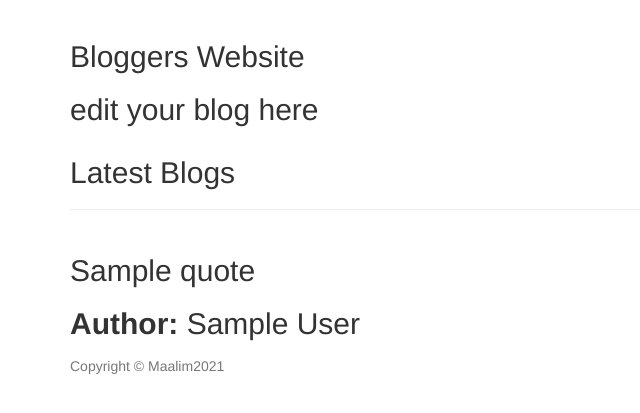
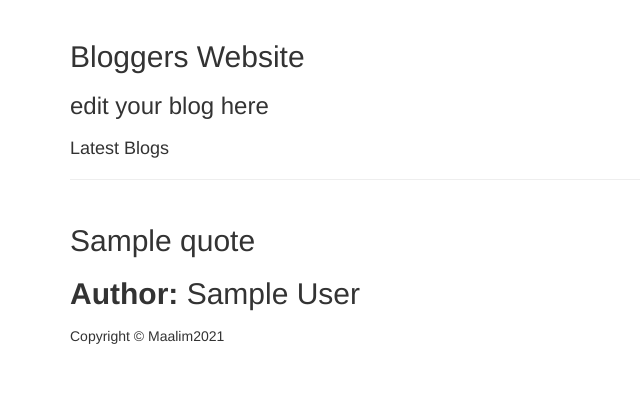
Before and after one commit to Maalim18/Blog, a Flask app: template app/templates/index.html in a window 1280 px wide. Shown: the part 52-465 px from the top of the page, without its empty margins (0-640 px from the left). Run offline with Flask 2, Linux system fonts and the light colour scheme; the template is opened without the code that fills it: most values are stand-ins (such as "Sample title", 1, 10 or a date in 2020); some libraries are stand-ins or nearby versions.

Commit message:
add changes

```diff
--- a/app/templates/index.html
+++ b/app/templates/index.html
@@ -4,11 +4,11 @@
 <div class="valign-wrapper ba-jumbotron">
     <div class="container center-align">
         <h2>Bloggers Website</h2>
-        <h2 class="grey-text">edit your blog here</h2>
+        <h3 class="grey-text">edit your blog here</h3>
     </div>
 </div>
 <div class="container">
-    <h2 class="center">Latest Blogs</h2>
+    <h4 class="center">Latest Blogs</h4>
     <hr>
     <br>
     <p class="center" style="font-size: 30px;">{{quote.quote}}</p>
@@ -21,7 +21,7 @@
         <div class="container">
           <div class="row">
             <div class="col-lg-8 col-md-10 mx-auto">
-              <p class="copyright text-muted">Copyright &copy; Maalim2021</p>
+              <p >Copyright &copy; Maalim2021</p>
             </div>
           </div>
         </div>
--- a/app/templates/new_comment.html
+++ b/app/templates/new_comment.html
@@ -13,7 +13,7 @@
             {{blogs}}
         </div>
         <div class="col-md-4">
-                <h3 class="text-center">LEAVE A COMMENT HERE</h3>
+                <h3 class="text-center">leave a comment</h3>
             {{ wtf.quick_form(comment_form) }}
         </div>
 
```
